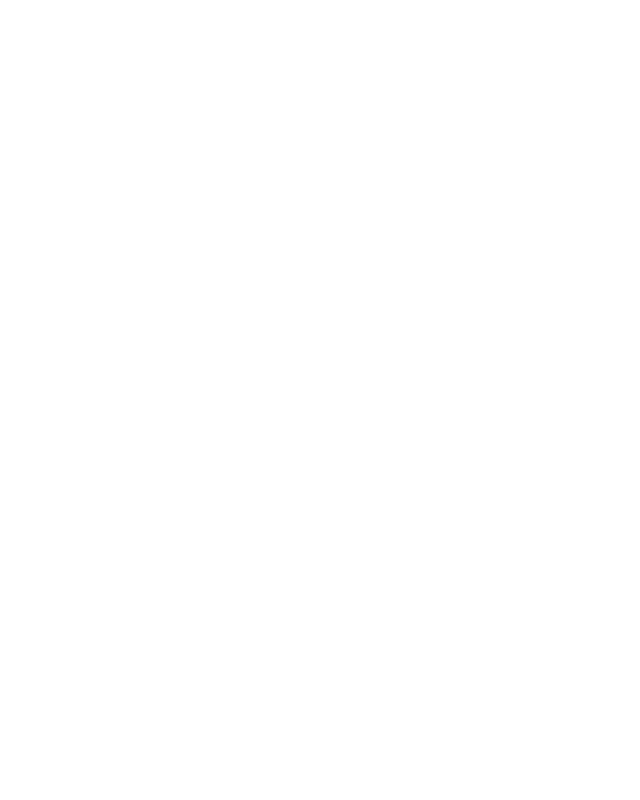
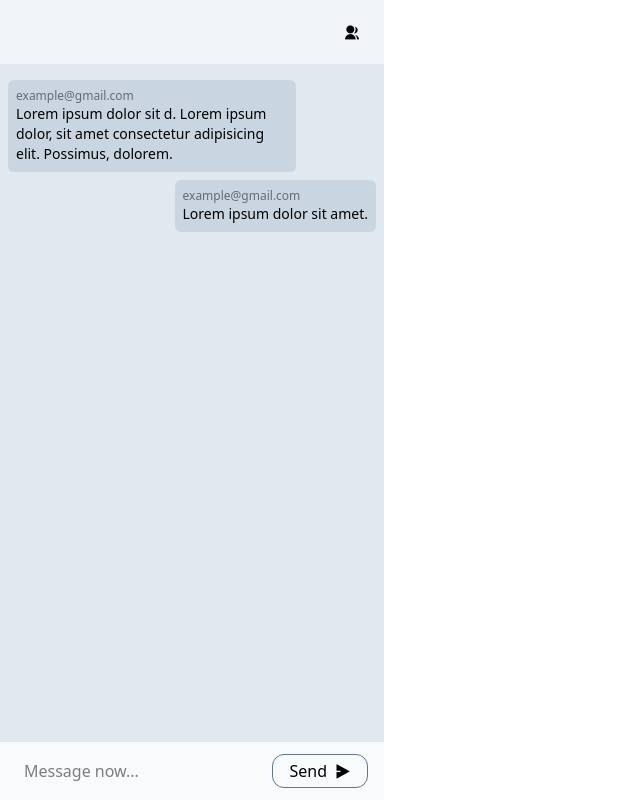
Before and after one commit to professor0121/ai, a React (Vite) app in the folder client/: page /project in a window 1280 px wide. Before the commit this address had no page. Shown: the whole page, without its empty margins (0-640 px from the left). Built offline with nearby package versions, Linux system fonts and the light colour scheme.

Commit message:
chat ui is added

```diff
--- a/client/src/main.jsx
+++ b/client/src/main.jsx
@@ -5,7 +5,7 @@
 import App from './App.jsx'
 
 createRoot(document.getElementById('root')).render(
-  <StrictMode>
+  // <StrictMode>
     <App />
-  </StrictMode>,
+  /* </StrictMode>, */
 )
--- a/client/src/routes/AppRoutes.jsx
+++ b/client/src/routes/AppRoutes.jsx
@@ -3,6 +3,7 @@
 import Login from '../screens/login';
 import Register from '../screens/register';
 import Home from '../screens/home';
+import Project from "../screens/project"
 
 const AppRoutes = () => {
   return (
@@ -11,6 +12,7 @@
             <Route path="/" element={<Home/>}/>
             <Route path="/login" element={<Login/>}/>
             <Route path="/register" element={<Register/>}/>
+            <Route path="/project" element={<Project/>}/>
         </Routes>
     </BrowserRouter>
   )
--- a/client/src/screens/home.jsx
+++ b/client/src/screens/home.jsx
@@ -1,19 +1,22 @@
-import React, { useContext, useState } from 'react';
+import React, { useContext, useState, useEffect } from 'react';
 import { UserContext } from '../context/user.context';
-import axios from '../config/axios.js'
+import axios from '../config/axios.js';
+import { useNavigate } from 'react-router-dom'
 
 const Home = () => {
+  const navigate=useNavigate();
   const { user } = useContext(UserContext);
   const [isOpenModal, setIsOpenModal] = useState(false);
   const [projectName, setProjectName] = useState('');
-  const token=localStorage.getItem('token');
+  const [project, setProject] = useState([]);
+  const token = localStorage.getItem('token');
   const handleCreateProject = (e) => {
     e.preventDefault();
     // if (!projectName.trim()) return;
     // Handle API call or context update here
-    axios.post('/project/create',{
-      name:projectName
-    }).then((res)=>{
+    axios.post('/project/create', {
+      name: projectName
+    }).then((res) => {
       console.log(res.data)
     })
 
@@ -22,15 +25,40 @@
     setProjectName('');
   };
 
+  useEffect(() => {
+    axios.get('/project/all')
+      .then((res) => {
+        // console.log(res.data.projects)
+        setProject(res.data.projects)
+      })
+      .catch(err => {
+        console.log(err)
+      })
+  }, [])
+
+  console.log(project)
+  // console.log
+
+
   return (
     <main className='p-4 relative'>
-      <div className='projects'>
+      <div className='projects flex flex-wrap gap-2'>
         <button
           onClick={() => setIsOpenModal(true)}
-          className='project px-4 py-2 border rounded-xl border-slate-300 hover:bg-slate-100'
+          className='project px-4 py-2 border cursor-pointer rounded-xl border-slate-300 hover:bg-slate-100'
         >
           <i className='ri-link' /> Create Project
         </button>
+        {
+          project.map((project) => (
+            <div key={project._id}
+          onClick={()=>navigate('/project',{ state:{project}})}
+            className='project flex flex-col gap-1 px-4 py-2 border cursor-pointer rounded-xl border-slate-300 hover:bg-slate-100'>
+              <div>{project.name}</div>
+              <div className='flex gap-1'><span><i class="ri-user-line"></i></span><span>Collaborator</span><span>{project.users.length}</span></div>
+            </div>
+          ))
+        }
       </div>
 
       {/* Modal */}
--- /dev/null
+++ b/client/src/screens/project.jsx
@@ -0,0 +1,53 @@
+import React, { useState } from 'react'
+import { useLocation } from 'react-router-dom'
+
+const project = () => {
+    const location = useLocation();
+    const [isPanelOpen, setIsPanelOpen] = useState(false);
+    console.log(location.state)
+    return (
+        <main className='h-screen w-full flex bg-white'>
+            <section className='flex flex-col left h-full min-w-96 bg-slate-200'>
+                <header className='flex justify-end px-4 py-3 bg-slate-100'>
+                    <button className='p-2 cursor-pointer ' onClick={() => setIsPanelOpen(!isPanelOpen)}>
+                        <i className="ri-group-fill"></i>
+                    </button>
+                </header>
+                <div className="coversation-area flex flex-col flex-grow">
+                    <div className="message-box flex-grow flex flex-col py-4 px-2 gap-2">
+                        <div className="incoming-message max-w-72 flex flex-col flex-wrap bg-slate-300 p-2 w-fit rounded-md">
+                            <small className='text-xs opacity-50' >example@gmail.com</small>
+                            <p className='text-sm'>Lorem ipsum dolor sit d. Lorem ipsum dolor, sit amet consectetur adipisicing elit. Possimus, dolorem.</p>
+                        </div>
+                        <div className="ml-auto max-w-72 outgoing-message flex flex-col bg-slate-300 p-2 w-fit rounded-md">
+                            <small className='text-xs opacity-50' >example@gmail.com</small>
+                            <p className='text-sm'>Lorem ipsum dolor sit amet.</p>
+                        </div>
+                    </div>
+                    <div className="input-field flex justify-between px-4 py-3 bg-slate-50">
+                        <input type="text" placeholder='Message now...' className='w-full appearance-none border-none outline-none bg-transparent px-2 m-0 shadow-none ring-0' />
+                        <button className='flex gap-2 border border-slate-500 px-4 py-1 rounded-xl cursor-pointer'>
+                            <span>Send</span>
+                            <i class="ri-send-plane-2-fill"></i>
+                        </button>
+                    </div>
+                </div>
+                <div className={`sidePanel flex flex-col gap-2 w-96 h-full absolute transition-all ${isPanelOpen ? 'translate-x-0' : '-translate-x-full'} top-0 bg-slate-200`}>
+                    <header className='flex justify-end px-4 py-3 bg-slate-100'>
+                        <button className='p-2 cursor-pointer ' onClick={() => setIsPanelOpen(!isPanelOpen)}>
+                            <i className="ri-close-line"></i>
+                        </button>
+                    </header>
+                    <div className="colleberators flex flex-col gap-2">
+                        <div className='flex gap-4 items-center p-2 cursor-pointer hover:bg-slate-300'>
+                            <div className='flex justify-center items-center w-fit h-fit p-6 bg-slate-500 rounded-[100%]'><i className="ri-user-fill absolute"></i></div>
+                            <h1 className='text-[18px]'>name of user</h1>
+                        </div>
+                    </div>
+                </div>
+            </section>
+        </main>
+    )
+}
+
+export default project
```
Also changed, not shown: 1 other file (tests, documents, lock files or other folders).
